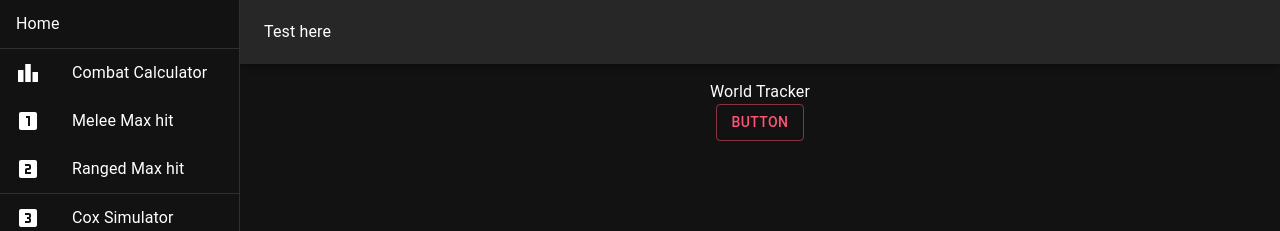
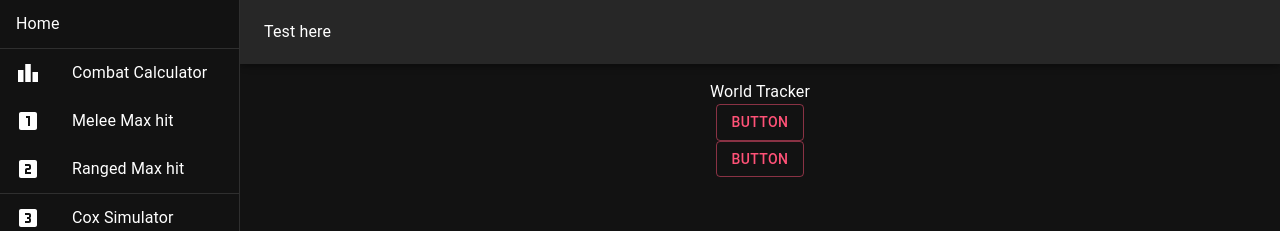
Before and after one commit to J-Haynes/osrs-tools, a React (Create React App) app: page /world-tracker in a window 1280 px wide. Shown: the top 231 px of the page. Built offline with nearby package versions, Linux system fonts and the light colour scheme.

Commit message:
changes cors origin

```diff
--- a/src/components/WorldTracker.tsx
+++ b/src/components/WorldTracker.tsx
@@ -24,6 +24,12 @@ export default function WorldTracker() {
     }
   }
 
+  const test = async () => {
+    const response = await axios.get('http://localhost:4000')
+
+    console.log(response.data)
+  }
+
   return (
     <Box
       display={'flex'}
@@ -35,6 +41,9 @@ export default function WorldTracker() {
       <Button variant={'outlined'} onClick={worldTracker}>
         Button
       </Button>
+      <Button variant={'outlined'} onClick={test}>
+        Button
+      </Button>
     </Box>
   )
 }
```
Also changed, not shown: 1 other file (tests, documents, lock files or other folders).
